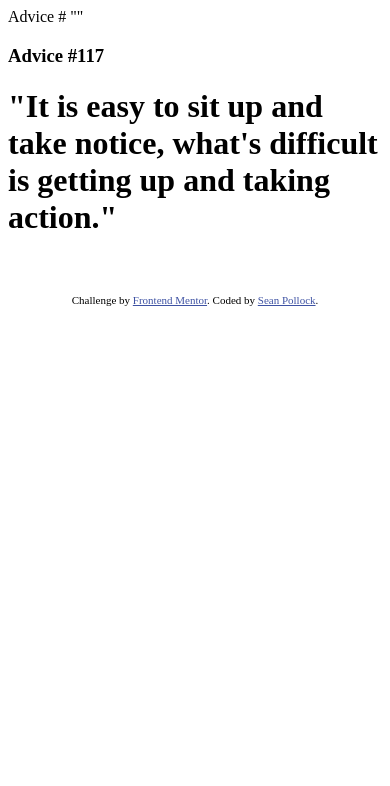
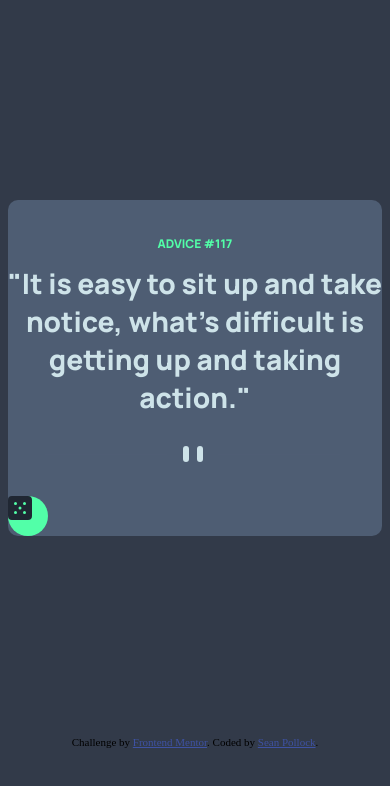
Before and after one commit to seanpollock279/adviceGenerator, a plain HTML site: page index.html in a window 390 px wide. Drawn offline with Linux system fonts and the light colour scheme.

Commit message:
mobile designs taking shape

```diff
--- a/index.html
+++ b/index.html
@@ -5,6 +5,7 @@
   <meta name="viewport" content="width=device-width, initial-scale=1.0"> <!-- displays site properly based on user's device -->
 
   <link rel="icon" type="image/png" sizes="32x32" href="./images/favicon-32x32.png">
+  <link rel="stylesheet" href="./style.css">
 
   <title>Frontend Mentor | Advice generator app</title>
 
@@ -16,16 +17,16 @@
 </head>
 <body>
 
-  Advice #<!-- Advice ID goes here -->
+<!-- Advice ID goes here -->
 
-  "<!-- Advice text goes here -->"
+  <!-- Advice text goes here -->
 
   <div class='adviceContainer'>
     <h3 class='adviceNum'>Advice #117</h3>
     <h1 class="adviceQuote">"It is easy to sit up and take notice, what's difficult is getting up and taking action."</h1>
-    <img>
-    <div>
-      <img src="" alt="">
+    <img class='divider' src="./images/pattern-divider-mobile.svg" alt="">
+    <div class='button'>
+      <img class='square' src="./images/icon-dice.svg" alt="">
     </div>
 
   </div>
--- /dev/null
+++ b/style.css
@@ -0,0 +1,50 @@
+@import url('https://fonts.googleapis.com/css2?family=Manrope:wght@800&display=swap');
+
+@media only screen and (max-with: 375px) {
+    .adviceContainer {
+        width: 350px;
+    }
+
+}
+
+body {
+    background-color: hsl(217, 19%, 24%);
+}
+
+.adviceContainer {
+    background-color: hsl(217, 19%, 38%);
+    border-radius: 10px;
+    width: 100%;
+    margin: 200px auto;
+}
+
+.adviceNum {
+    font-family: 'Manrope', sans-serif;
+    color: hsl(150, 100%, 66%);
+    text-transform: uppercase;
+    font-size: 12px;
+    text-align: center;
+    padding-top: 35px;
+}
+
+.adviceQuote {
+    font-family: 'Manrope', sans-serif;
+    color: hsl(193, 38%, 86%);
+    text-align: center;
+    font-size: 28px;
+    margin: 0 auto;
+    padding-bottom: 30px;
+}
+
+.divider {
+    margin: 0 auto;
+    padding-bottom: 30px;
+    padding-left: 10%
+}
+
+.button {
+    border-radius: 25px;
+    background-color: hsl(150, 100%, 66%);
+    width: 40px;
+    height: 40px;
+}
```
Also changed, not shown: 1 other file.
